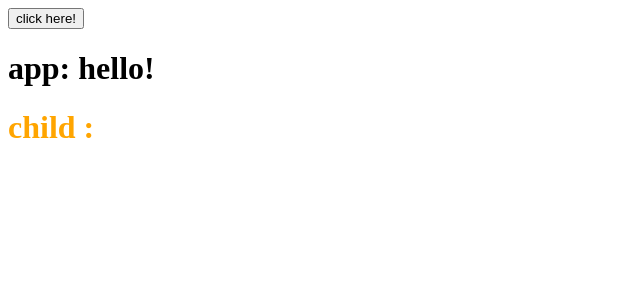
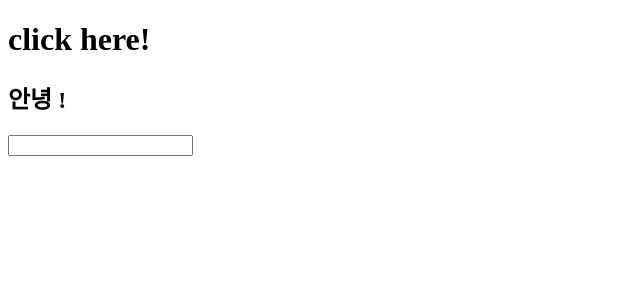
Before and after one commit to KENI0/vue3-webpack-template, a Vue app: page / in a window 1280 px wide. Shown: the top 300 px of the page, without its empty margins (0-640 px from the left). Built offline with nearby package versions, Linux system fonts and the light colour scheme.

Commit message:
emmit practice

```diff
--- a/src/App.vue
+++ b/src/App.vue
@@ -1,33 +1,24 @@
 <template>
-  <button @click="message = 'Good enough!'">
-    click here!
-  </button>
-
-  <h1> app: {{message}}</h1>
-  <Parent></Parent>
-
+  <hello @woo="클릭"
+        @우영="출력"
+  ></hello>
 </template>
 
 <script>
-import Parent from "~/components/parent";
-import { computed } from 'vue'
-export default {
-  components: {
-    Parent,
-  },
-  data() {
-    return {
-      message: "hello!",
-      글자색상: "orange",
-    };
-  },
-  provide(){
-    return{
-      msg: computed(() => {
-        return this.message
-      }),
-    글자색: this.글자색상
-    }
+  import hello from '~/components/hello'
+  export default {
+    components: {
+      hello
+    },
+    methods: {
+      클릭: function(event) {
+        console.log('안녕!!')
+        console.log(event)
+      },
+      출력(msg) {
+        console.log(msg)
+      }
+
   }
-};
+}
 </script>
--- a/src/components/child.vue
+++ /dev/null
@@ -1,10 +0,0 @@
-<template>
-  <h1 :style = "{color: 글자색}"> child : {{ msg.value}}</h1>
-</template>
-
-<script>
-export default {
-  inject: [ 'msg','글자색' ]
-
-};
-</script>
--- /dev/null
+++ b/src/components/hello.vue
@@ -0,0 +1,27 @@
+<template>
+<h1>click here!</h1>
+<h2 @click="$emit('woo',$event)"> 안녕 ! </h2>
+<h3>{{msg }} </h3>
+<input type="text"
+      v-model="msg"
+      >
+</template>
+
+<script>
+export default {
+  data(){
+    return{
+      msg: ''
+    }
+  },
+  emits: [
+  'woo',
+  '우영'
+  ],
+  watch: {
+    msg() {
+      this.$emit('우영',this.msg)
+    }
+  }
+}
+</script>
--- a/src/components/parent.vue
+++ /dev/null
@@ -1,12 +0,0 @@
-<template>
-  <Child></Child>
-</template>
-
-<script>
-import Child from "~/components/child";
-export default {
-  components: {
-    Child,
-  },
-};
-</script>
```
